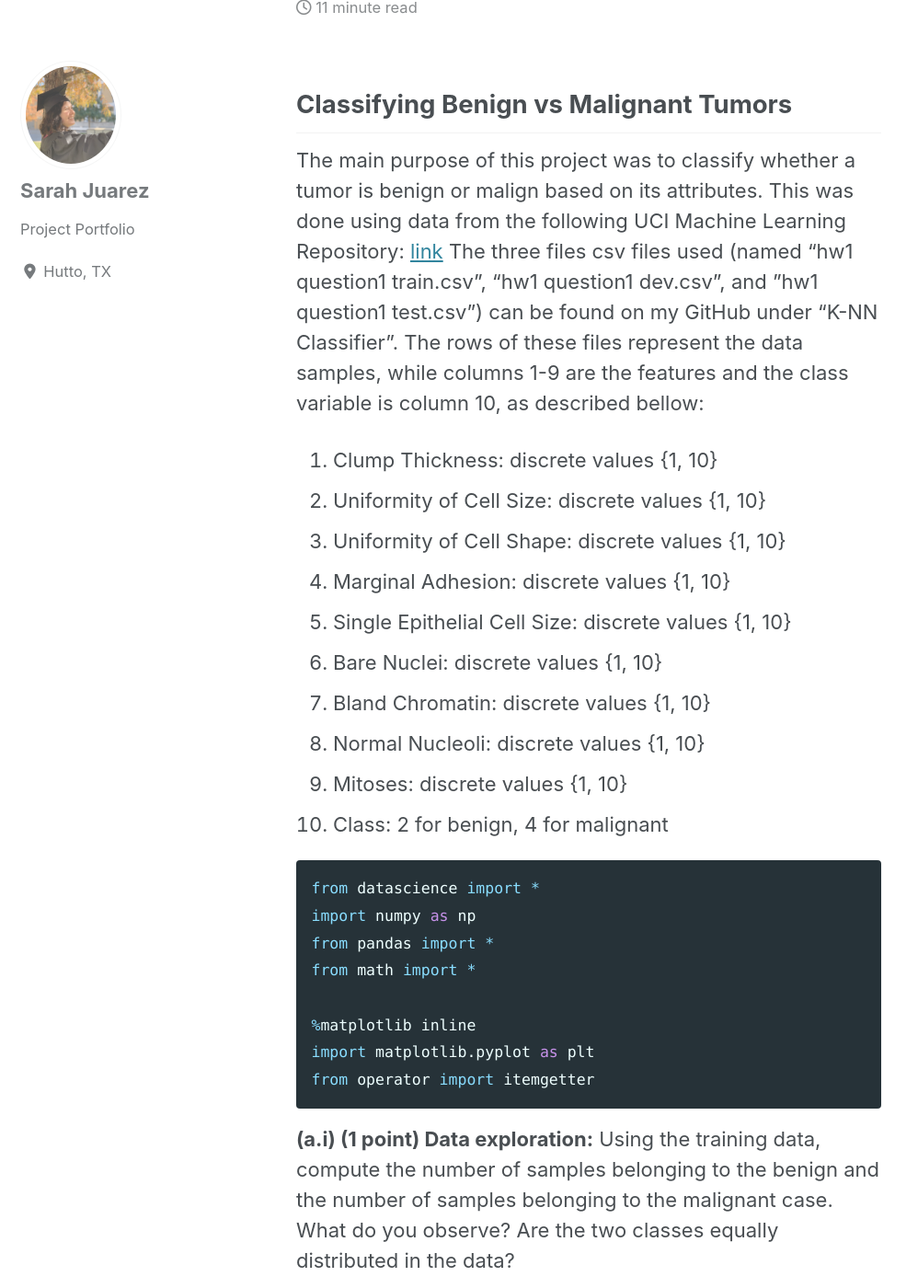
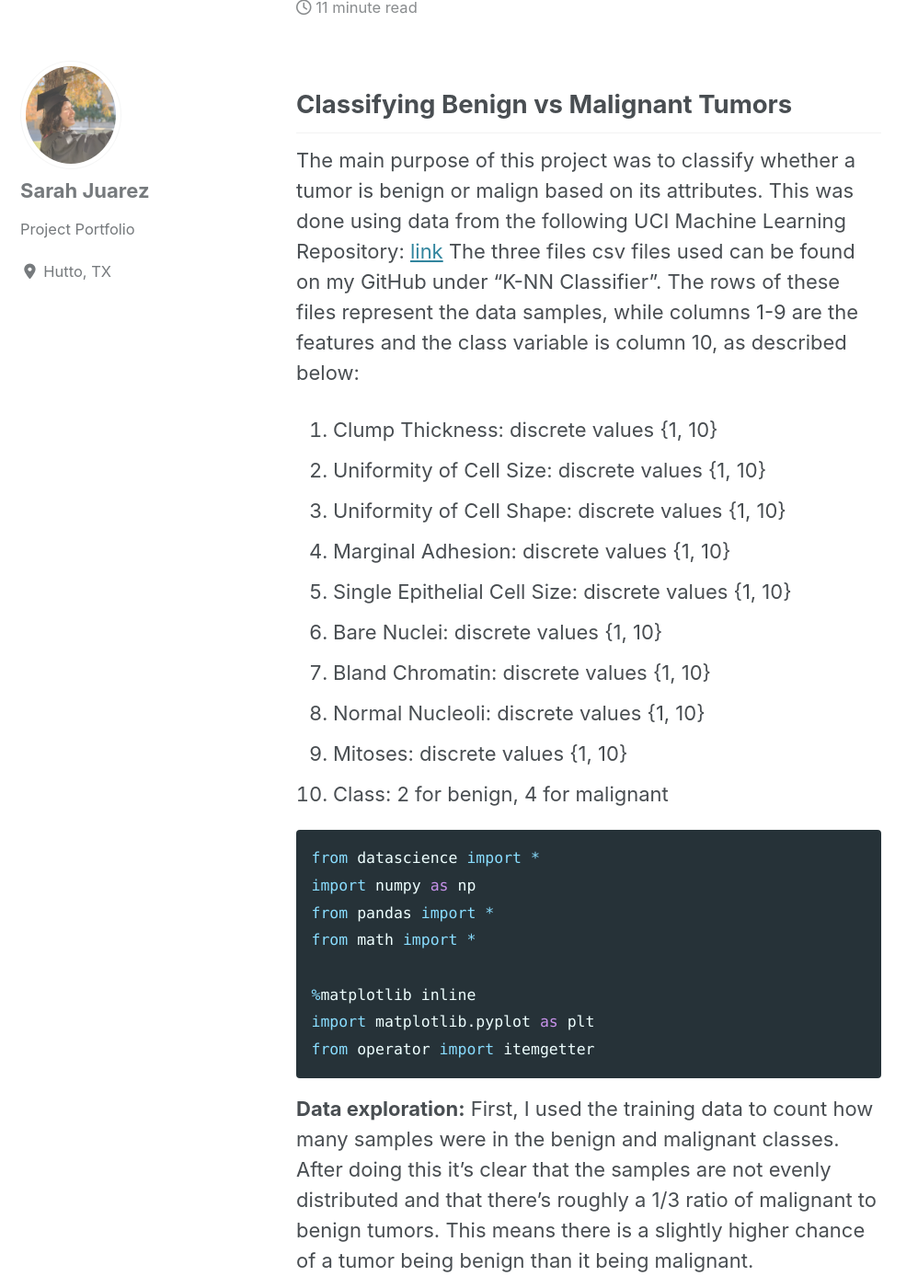
Before and after one commit to sarahajuarez11/sarahajuarez11.github.io, a Jekyll site: the page built from _posts/2019-09-16-KNN-Classifier.md, in a window 1280 px wide and 1400 px high, scrolled down 658 px. Shown: the whole window at 92% size, without its empty margins (0-998 px from the left). Built offline with Jekyll 4.4.1, drawn with Linux system fonts in a browser that asks for light colours; cached includes are drawn as plain includes; nearby versions of some CDN libraries; some of the changed text lies outside the part shown.

Commit message:
Update KNN

````diff
--- a/_posts/2019-09-16-KNN-Classifier.md
+++ b/_posts/2019-09-16-KNN-Classifier.md
@@ -10,8 +10,8 @@
 ## Classifying Benign vs Malignant Tumors
 The main purpose of this project was to classify whether a tumor is benign or malign based on its attributes.
 This was done using data from the following UCI Machine Learning Repository: [link](https://archive.ics.uci.edu/ml/datasets/breast+cancer+wisconsin+(original).)
-The three files csv files used (named “hw1 question1 train.csv”, “hw1 question1 dev.csv”, and ”hw1 question1 test.csv”) can be found on my GitHub under "K-NN Classifier".
-The rows of these files represent the data samples, while columns 1-9 are the features and the class variable is column 10, as described bellow:
+The three files csv files used can be found on my GitHub under "K-NN Classifier".
+The rows of these files represent the data samples, while columns 1-9 are the features and the class variable is column 10, as described below:
 
 1. Clump Thickness: discrete values {1, 10}
 2. Uniformity of Cell Size: discrete values {1, 10}
@@ -36,9 +36,10 @@
 from operator import itemgetter
 ```
 
-**(a.i) (1 point) Data exploration:** Using the training data, compute the number of samples
-belonging to the benign and the number of samples belonging to the malignant case. What do
-you observe? Are the two classes equally distributed in the data?
+**Data exploration:**
+First, I used the training data to count how many samples were in the benign and malignant classes.
+After doing this it's clear that the samples are not evenly distributed and that there's roughly a 1/3 ratio of malignant to benign tumors.
+This means there is a slightly higher chance of a tumor being benign than it being malignant.
 
 
 
@@ -108,11 +109,13 @@
     Number of samples belonging to malignant class: 153
 
 
-*The two classes are not evenly distributed in the data, there are 330 samples that belong to the benign class while only 153 belong to the malignant class.*
 
-**(a.ii) (1 point) Data exploration:** Using the training data, plot the histogram of each feature
+Next, I plotted a histogram of each feature using the training data to see how they are distributed in the 1-10 range among the samples.
 (i.e., 9 total histograms). How are the features distributed in the 1-10 range? Are the sample
 values distributed equally for each feature?
+According to the graphs, the features are not
+distributed evenly in the 1-10 range. Feature 1 is the most evenly distributed, however the majority
+of the samples are still equal to or less than five. Overall, the samples seem to have a higher distribution on the lower numbers.*
 
 
 
@@ -164,7 +167,6 @@
 <img src="{{ site.url }}{{ site.baseurl }}/images/knn/output_11_0.png" alt="">
 
 
-*The histograms above are of each individual feature. According to the graphs, the features are not distributed evenly in the 1-10 range. Feature 1 is the most evenly distributed, however the majority of the samples are still equal to or less than five. Overall, the samples seem to have a higher distribution on the lower numbers.*
 
 **(a.iii) (1 point) Data exploration**: Randomly select 5 pairs of features. Using the training
 data, plot scatter plots of the selected pairs (i.e., 5 total scatter plots). Use a color-coding to
````
